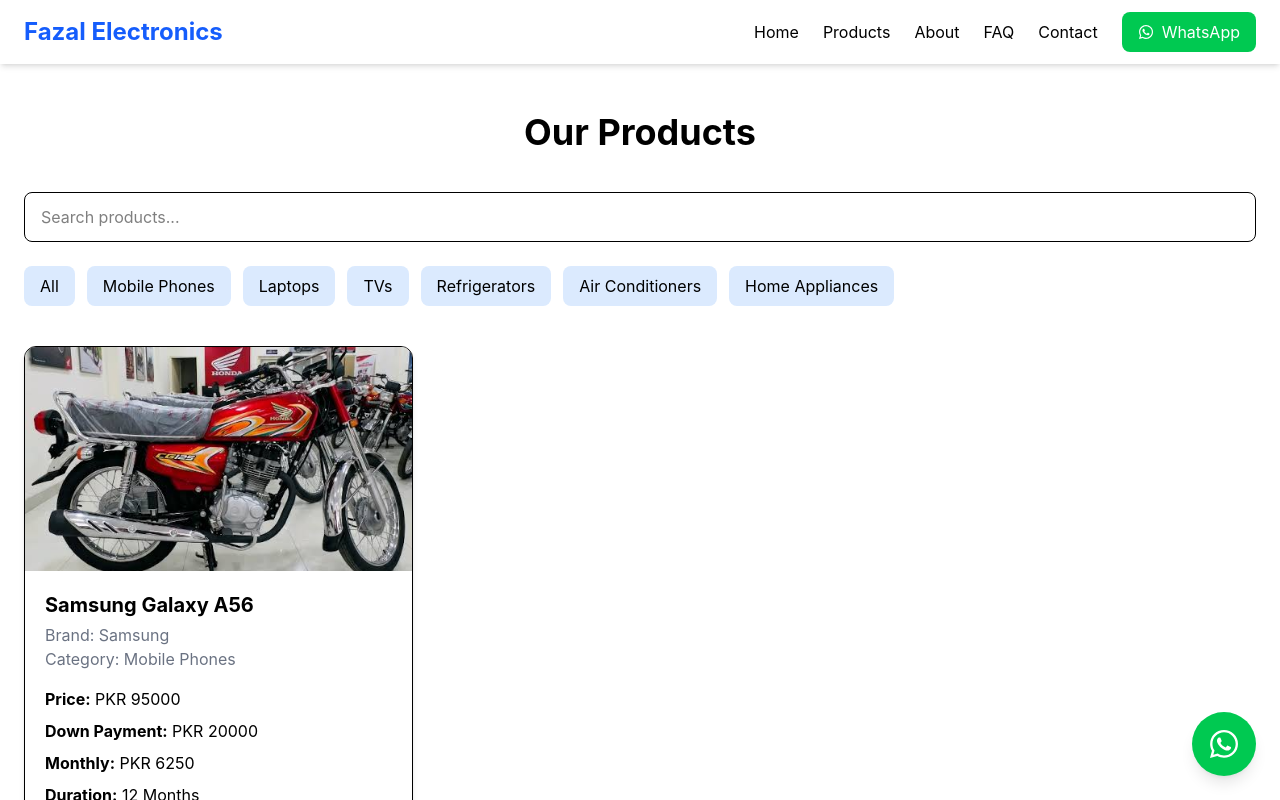
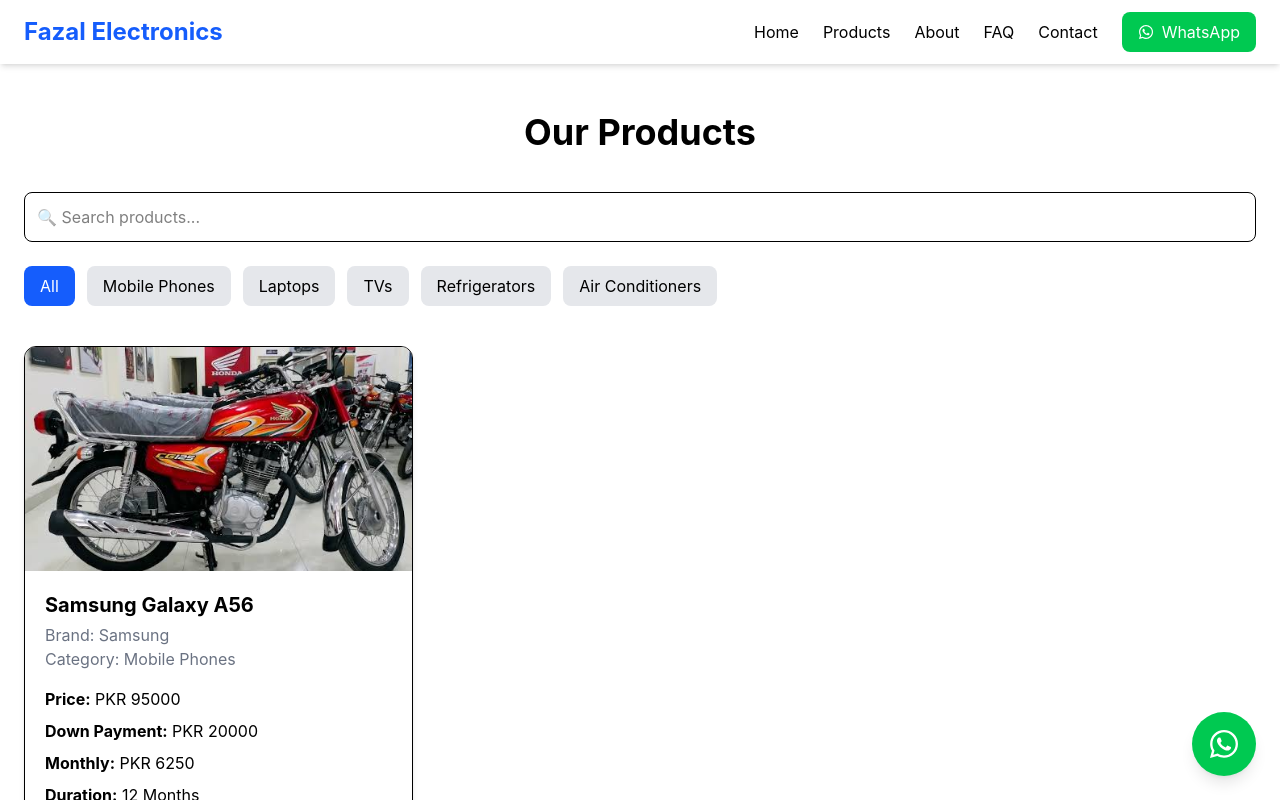
Before and after one commit to infoatpakvisa-maker/installment-business-website, a React (Vite) app: page /products in a window 1280 px wide. Shown: the top 800 px of the page. Built offline with nearby package versions, Linux system fonts and the light colour scheme.

Commit message:
Add custom 404 page

```diff
--- a/src/App.jsx
+++ b/src/App.jsx
@@ -6,6 +6,7 @@
 import FAQ from "./pages/FAQ/FAQ";
 import Contact from "./pages/Contact/Contact";
 import WhatsAppButton from "./components/WhatsAppButton/WhatsAppButton";
+import NotFound from "./pages/NotFound/NotFound";
 function App() {
   return (
      <>
@@ -15,6 +16,7 @@
       <Route path="/products" element={<Products />} />
       <Route path="/faq" element={<FAQ />} />
       <Route path="/contact" element={<Contact />} />
+      <Route path="*" element={<NotFound />} />
 
     </Routes>
     <WhatsAppButton />
--- a/src/components/CategoryFilter/CategoryFilter.jsx
+++ b/src/components/CategoryFilter/CategoryFilter.jsx
@@ -1,3 +1,4 @@
+function CategoryFilter({ selectedCategory, setSelectedCategory }) {
   const categories = [
     "All",
     "Mobile Phones",
@@ -5,16 +6,19 @@
     "TVs",
     "Refrigerators",
     "Air Conditioners",
-  "Home Appliances",
   ];
 
-function CategoryFilter() {
   return (
-    <div className="flex flex-wrap gap-3">
+    <div className="flex flex-wrap gap-3 my-6">
       {categories.map((category) => (
         <button
           key={category}
-          className="bg-blue-100 hover:bg-blue-600 hover:text-white px-4 py-2 rounded-lg"
+          onClick={() => setSelectedCategory(category)}
+          className={`px-4 py-2 rounded-lg ${
+            selectedCategory === category
+              ? "bg-blue-600 text-white"
+              : "bg-gray-200"
+          }`}
         >
           {category}
         </button>
--- a/src/components/SearchBar/SearchBar.jsx
+++ b/src/components/SearchBar/SearchBar.jsx
@@ -1,12 +1,12 @@
-function SearchBar() {
+function SearchBar({ searchTerm, setSearchTerm }) {
   return (
-    <div className="mb-6">
-      <input
-        type="text"
-        placeholder="Search products..."
-        className="w-full border rounded-lg px-4 py-3"
-      />
-    </div>
+    <input
+      type="text"
+      placeholder="🔍 Search products..."
+      value={searchTerm}
+      onChange={(e) => setSearchTerm(e.target.value)}
+      className="w-full border rounded-lg p-3"
+    />
   );
 }
 
--- /dev/null
+++ b/src/pages/NotFound/NotFound.jsx
@@ -0,0 +1,43 @@
+import { Link } from "react-router-dom";
+
+function NotFound() {
+  return (
+    <div className="min-h-screen flex items-center justify-center bg-gray-100 px-6">
+      <div className="text-center">
+
+        <h1 className="text-7xl font-bold text-blue-600">
+          404
+        </h1>
+
+        <h2 className="text-3xl font-semibold mt-4">
+          Oops! Page Not Found
+        </h2>
+
+        <p className="text-gray-600 mt-4">
+          The page you are looking for doesn't exist or has been moved.
+        </p>
+
+        <div className="flex justify-center gap-4 mt-8">
+
+          <Link
+            to="/"
+            className="bg-blue-600 text-white px-6 py-3 rounded-lg hover:bg-blue-700"
+          >
+            🏠 Back to Home
+          </Link>
+
+          <Link
+            to="/products"
+            className="border border-blue-600 text-blue-600 px-6 py-3 rounded-lg hover:bg-blue-600 hover:text-white"
+          >
+            🛒 Browse Products
+          </Link>
+
+        </div>
+
+      </div>
+    </div>
+  );
+}
+
+export default NotFound;
--- a/src/pages/Products/Products.jsx
+++ b/src/pages/Products/Products.jsx
@@ -1,3 +1,4 @@
+import { useState } from "react";
 import MainLayout from "../../layouts/MainLayout";
 import SearchBar from "../../components/SearchBar/SearchBar";
 import CategoryFilter from "../../components/CategoryFilter/CategoryFilter";
@@ -5,6 +6,15 @@
 import products from "../../data/products";
 
 function Products() {
+  const [searchTerm, setSearchTerm] = useState("");
+  const [selectedCategory, setSelectedCategory] = useState("All");
+  const filteredProducts = products.filter((product) => {
+    return (
+      product.name.toLowerCase().includes(searchTerm.toLowerCase()) ||
+      product.brand.toLowerCase().includes(searchTerm.toLowerCase()) ||
+      product.category.toLowerCase().includes(searchTerm.toLowerCase())
+    );
+  });
   return (
     <MainLayout>
       <section className="max-w-7xl mx-auto px-6 py-12">
@@ -13,12 +23,18 @@
           Our Products
         </h1>
 
-        <SearchBar />
+        <SearchBar
+          searchTerm={searchTerm}
+          setSearchTerm={setSearchTerm}
+        />
 
-        <CategoryFilter />
+        <CategoryFilter
+          selectedCategory={selectedCategory}
+          setSelectedCategory={setSelectedCategory}
+        />
 
         <div className="grid md:grid-cols-3 gap-8 mt-10">
-          {products.map((product) => (
+          {filteredProducts.map((product) => (
             <ProductCard
               key={product.id}
               product={product}
```
Lines whose indentation alone changed are shown as unchanged.
